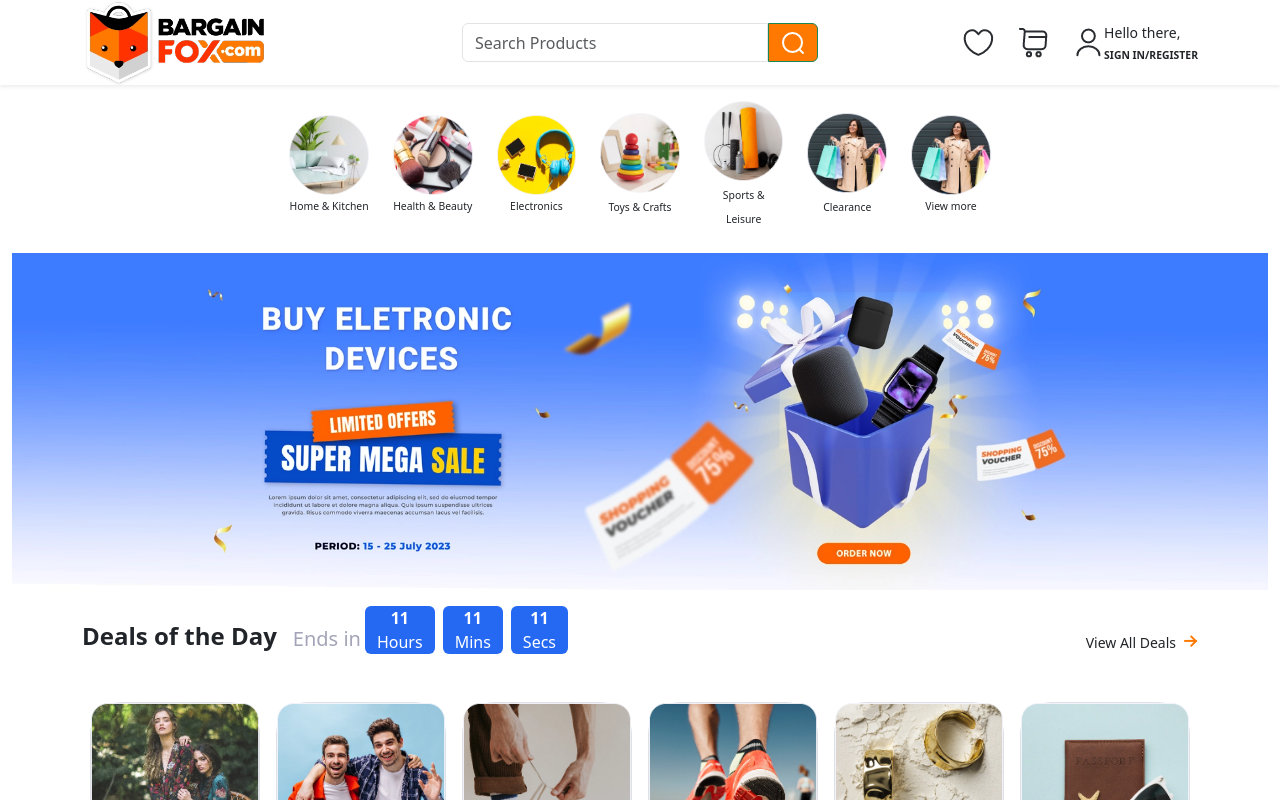
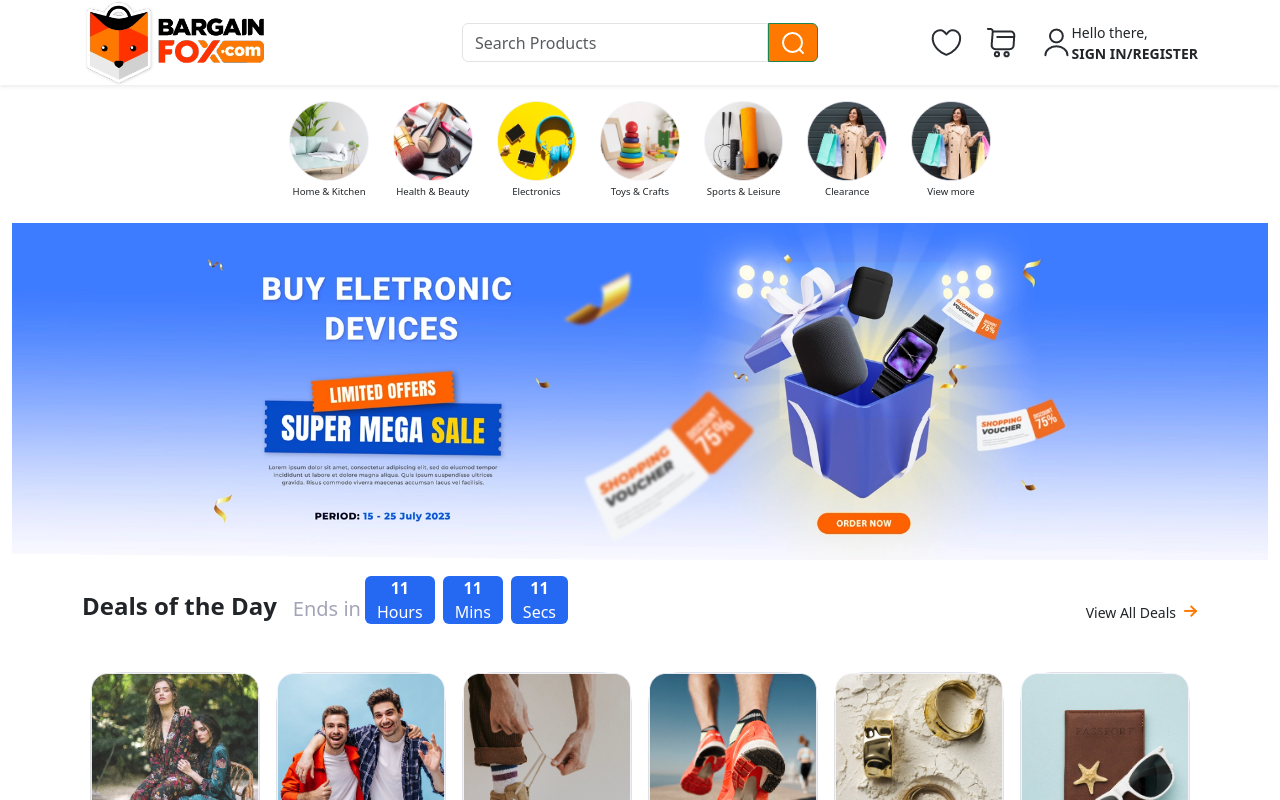
Before and after one commit to hellyp-concettolabs/Internship-Project, a React (Vite) app in the folder Ecommerce/: page / in a window 1280 px wide. Shown: the top 800 px of the page. Built offline with nearby package versions, Linux system fonts and the light colour scheme.

Commit message:
Responsive text of menu section

```diff
--- a/Ecommerce/src/Components/Body/MenuBar/Menu.jsx
+++ b/Ecommerce/src/Components/Body/MenuBar/Menu.jsx
@@ -6,74 +6,34 @@ import ToysCrafts from "../../../assets/ToysCrafts.png"
 import SportsLeisure from "../../../assets/SportsLeisure.png"
 import Clearance from "../../../assets/Clearance.png"
 import '../MenuBar/menu.scss'
+
 function Menu() {
   return (
-    <Container fluid  className=" container-lg mb-4">
+    <Container fluid  className=" menusection container-lg mb-4">
       <Row className=" d-flex align-items-center justify-content-center">
         <Col className=" d-none d-xl-block "></Col>
         <Col className=" d-none d-lg-block "></Col>
         <Col className=" d-flex flex-column text-center dropdown  Home" >
             <Image src={HomeKitchen} className=" img-fluid "/>
             <span className=" mt-1">Home & Kitchen</span>
-              <div className="dropdown-menu dropdown-content">
-              <ul className=" list-unstyled ">
-                <li className=" dropdown-item Home d-flex ">Home
-                  <div className=" mx-3 ">
-                    <li>Appliances & Accessories</li>
-                    <li>Cleaning & Household</li>
-                  </div>
-                </li>
-                <li className=" dropdown-item Kitchen">Kitchen</li>
-                <li className=" dropdown-item Office">Office</li>
-              </ul>
-              </div>
         </Col>
         <Col className=" d-flex flex-column text-center dropdown  Home" >
             <Image src={HealthBeauty} className=" img-fluid "/>
             <span className=" mt-1">Health & Beauty</span>
-            <div className=" dropdown-menu dropdown-content">
-              <ul className=" list-unstyled ">
-                <li className=" dropdown-item ">Health</li>
-                <li className=" dropdown-item ">Beauty</li>
-                <li className=" dropdown-item ">Baby & Kids</li>
-              </ul>
-            </div>
         </Col>
         <Col className=" d-flex flex-column text-center dropdown Home">
             <Image src={Electronics} className=" img-fluid"/>
             <span className=" mt-1 ">Electronics</span>
-            <div className=" dropdown-menu dropdown-content">
-              <div className=" bg-primary rounded-circle "></div>
-              <ul className=" list-unstyled ">
-                <li className=" dropdown-item ">Computing</li>
-                <li className=" dropdown-item ">Appliances</li>
-              </ul>
-            </div>
         </Col>
-        <Col className=" d-flex flex-column text-center d-none d-md-block dropdown ToysCrafts">
+        <Col className=" d-flex flex-column text-center d-none d-md-flex  dropdown ToysCrafts">
             <Image src={ToysCrafts} className=" img-fluid"/>
             <span className=" mt-1 ">Toys & Crafts</span>
-            <div className=" dropdown-menu dropdown-content">
-              <ul className=" list-unstyled ">
-                <li className="dropdown-item  ">Toys & Games</li>
-                <li className=" dropdown-item ">Carfts & Party</li>
-              </ul>
-            </div>
         </Col>
-        <Col className=" d-flex flex-column text-center d-none d-md-block dropdown ToysCrafts">
+        <Col className=" d-flex flex-column text-center d-none d-md-flex dropdown ToysCrafts">
             <Image src={SportsLeisure} className=" img-fluid"/>
             <span className="  mt-1 ">Sports & Leisure</span>
-            <div className=" dropdown-menu dropdown-content">
-              <div className=" bg-primary rounded-circle "></div>
-              <ul className=" list-unstyled ">
-                <li className=" dropdown-item ">Sports and Games</li>
-                <li className=" dropdown-item ">Travel & Camping</li>
-                <li className=" dropdown-item ">Garden & DIY</li>
-                <li className=" dropdown-item ">Entertainment</li>
-              </ul>
-            </div>
         </Col>
-        <Col className=" d-flex flex-column text-center d-none d-md-block">
+        <Col className=" d-flex flex-column text-center d-none d-md-flex">
             <Image src={Clearance} className=" img-fluid"/>
             <span className=" mt-1 ">Clearance</span>
         </Col>
--- a/Ecommerce/src/Components/Body/MenuBar/menu.scss
+++ b/Ecommerce/src/Components/Body/MenuBar/menu.scss
@@ -1,6 +1,25 @@
+$base-font-size: 12px;
 
-span{
-        font-size: 0.650rem;
+.menusection{
+        span{
+                font-size: $base-font-size;
+        }
+@media (max-width: 1400px) {
+        span {
+                font-size: $base-font-size * 0.8;
+        }
+}
+@media (max-width: 383px) {
+        span {
+                font-size: $base-font-size * 0.7;
+        }
+}
+@media (max-width: 348px) {
+        span {
+                font-size: $base-font-size * 0.5;
+        }
+}
+
 }
 
 .dropdown-content :hover{
```
